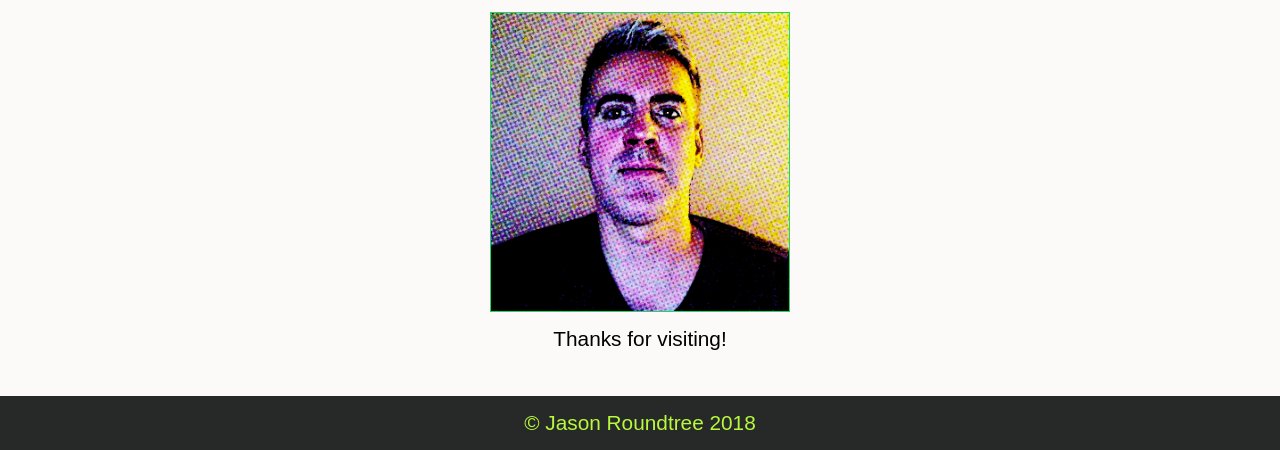
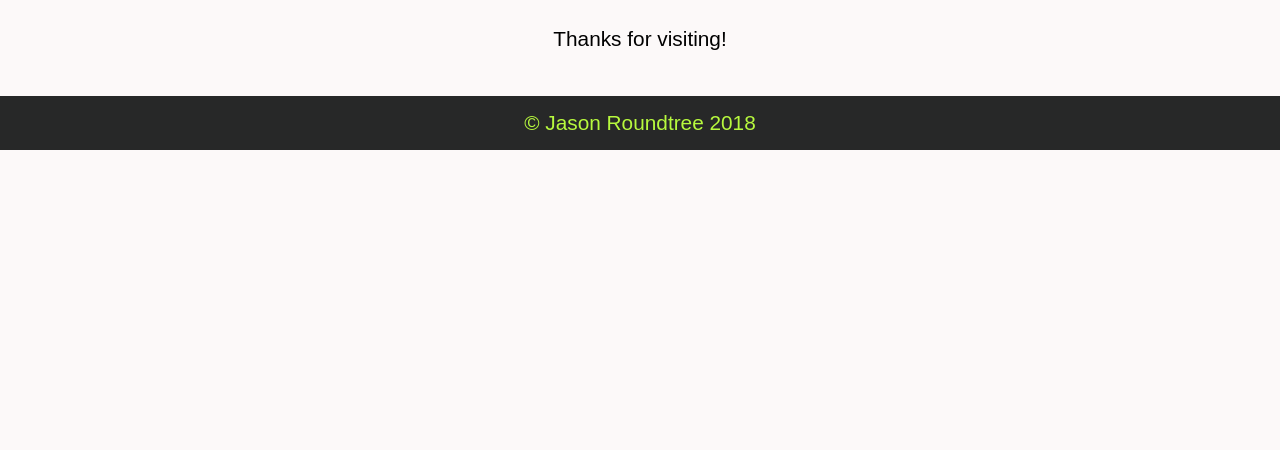
Before and after one commit to RoundEm/portfolio, a plain HTML site: page index.html in a window 1280 px wide. Shown: the part 5553-6003 px from the top of the page. After the commit the page ends 5703 px from the top, so only its background shows below. Drawn offline with Linux system fonts and the light colour scheme; a web font is replaced by a local one.

Commit message:
Remove codewars img/link

```diff
--- a/index.css
+++ b/index.css
@@ -122,10 +122,14 @@ p {
 #contact a {
     text-decoration: none;
     color: black;
+
 }
 #contact .portfolio_img {
     height: 300px;
 }
+/* img.#codewars  {
+    margin: 0 0 15px;
+} */
 footer {
     background-color: #272828;
     color: #b7f93e;
--- a/index.html
+++ b/index.html
@@ -128,7 +128,7 @@
 
                 <!-- <a href="Jason_Roundtree_Resume.docx" target="_blank">Resume</a> -->
 
-                <img src="images/profileImage.png" class="portfolio_img" alt="Jason Roundtree" />
+                <!-- <img src="images/profileImage.png" class="portfolio_img" alt="Jason Roundtree" id="codewars" /> -->
                 <p>Thanks for visiting!</p>
             </section>
         </main>
```
